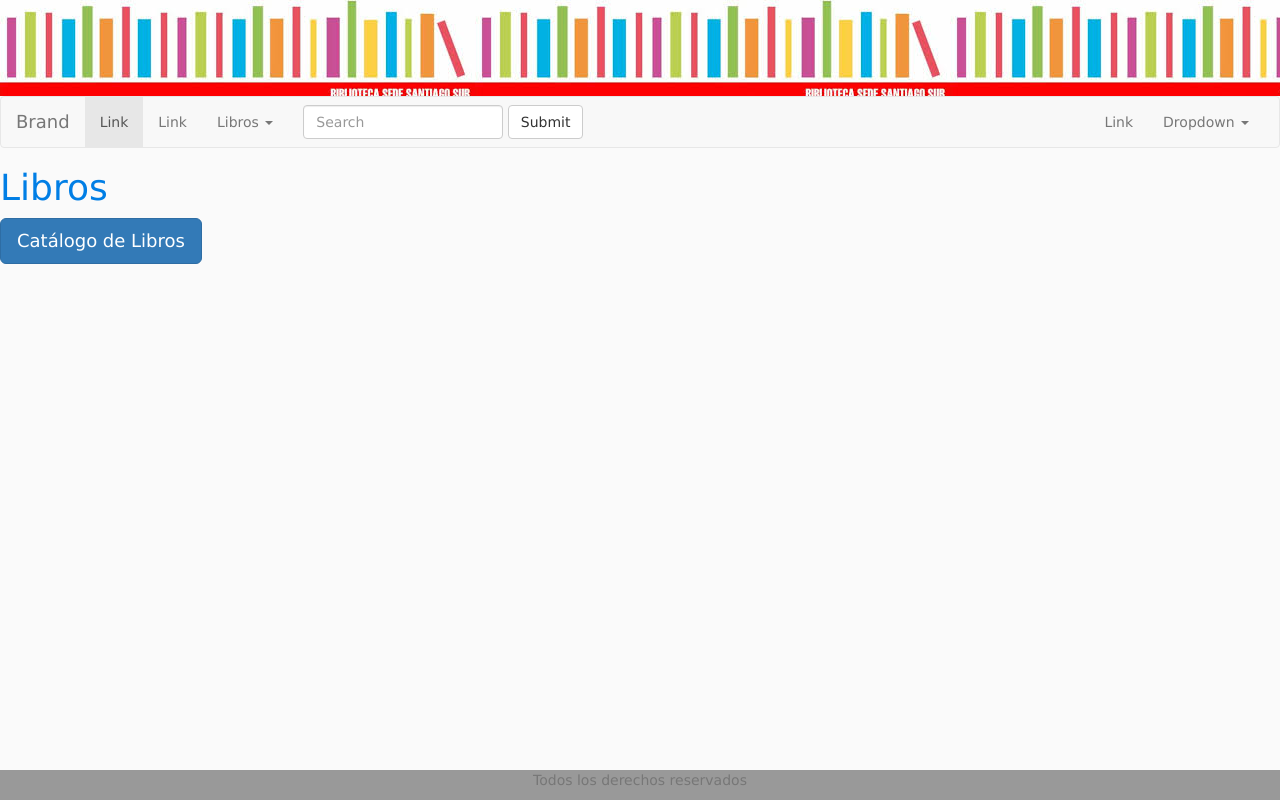
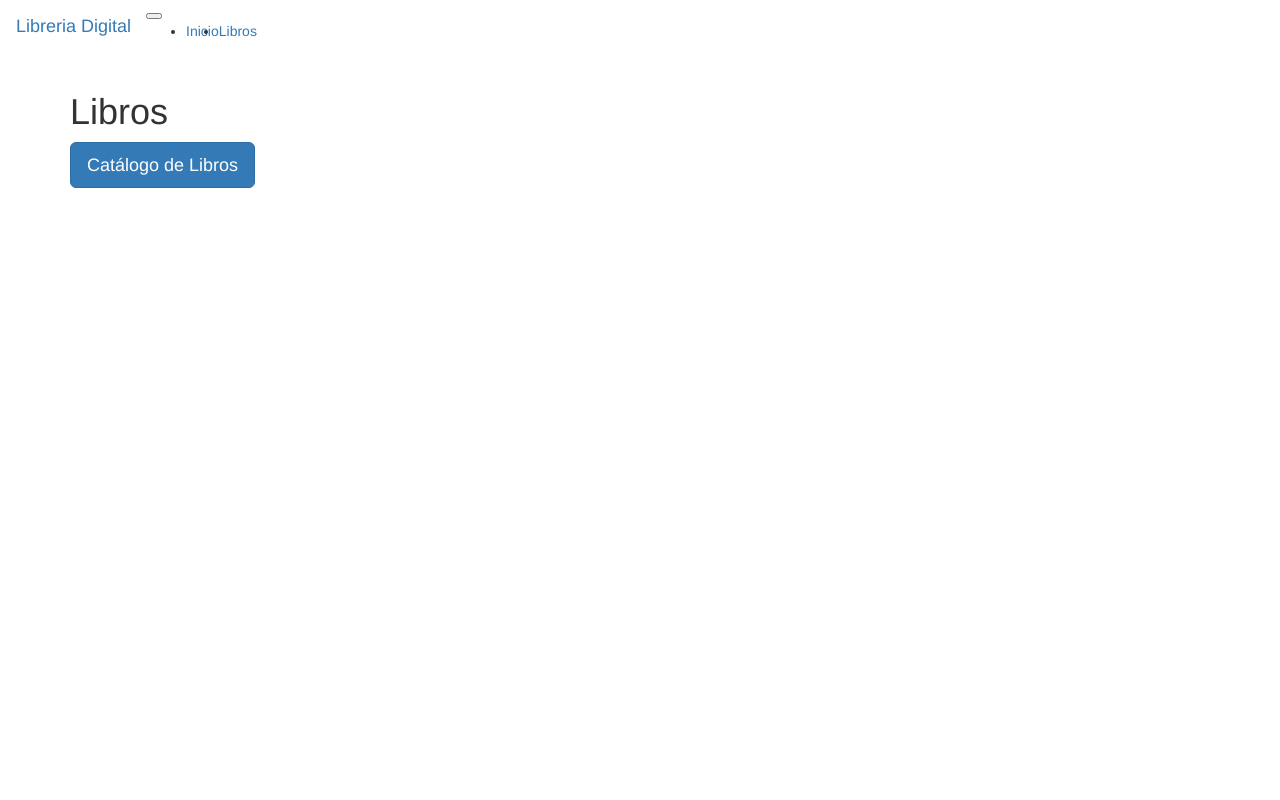
Before and after one commit to HiramHernandez/LibreriDigital, a Django app: template libreria/templates/books/index.html in a window 1280 px wide. Run offline with Django 3.2, Linux system fonts and the light colour scheme; the template is opened without the code that fills it, so the values that code supplies are empty; some libraries are stand-ins or nearby versions.

Commit message:
Los últimos cambios para los templates

```diff
--- a/libreria/templates/base.html
+++ b/libreria/templates/base.html
@@ -3,81 +3,23 @@
 <html lang="en">
 <head>
     <meta charset="UTF-8">
+    <meta name="viewport" content="width=device-width, initial-scale=1, shrink-to-fit=no">
     <title>{% block title %} {% endblock %}</title>
-    <link rel="stylesheet" href="{% static 'css/bootstrap/css/bootstrap.min.css' %}">
-    <link rel="stylesheet" href="{% static 'css/miestilo.css' %}">
+    <link rel="stylesheet" href="https://maxcdn.bootstrapcdn.com/bootstrap/3.3.7/css/bootstrap.min.css">
 </head>
 <body>
-   {% block header %}
-     <div id="header">
 
-    </div>
-   {% endblock %}
-    <nav class="navbar navbar-default ">
-      <div class="container-fluid">
-        <!-- Brand and toggle get grouped for better mobile display -->
-        <div class="navbar-header">
-          <button type="button" class="navbar-toggle collapsed" data-toggle="collapse" data-target="#bs-example-navbar-collapse-1" aria-expanded="false">
-            <span class="sr-only">Toggle navigation</span>
-            <span class="icon-bar"></span>
-            <span class="icon-bar"></span>
-            <span class="icon-bar"></span>
-          </button>
-          <a class="navbar-brand" href="#">Brand</a>
-        </div>
+   {% include "components/header.html" %}
 
-        <!-- Collect the nav links, forms, and other content for toggling -->
-        <div class="collapse navbar-collapse" id="bs-example-navbar-collapse-1">
-          <ul class="nav navbar-nav">
-            <li class="active"><a href="#">Link <span class="sr-only">(current)</span></a></li>
-            <li><a href="#">Link</a></li>
-            <li class="dropdown">
-              <a href="#" class="dropdown-toggle" data-toggle="dropdown" role="button" aria-haspopup="true" aria-expanded="true">Libros <span class="caret"></span></a>
-              <ul class="dropdown-menu">
-                <li><a href="/libros/listado">Catálogo</a></li>
-                <li><a href="#">Another action</a></li>
-                <li><a href="#">Something else here</a></li>
-                <li role="separator" class="divider"></li>
-                <li><a href="#">Separated link</a></li>
-                <li role="separator" class="divider"></li>
-                <li><a href="#">One more separated link</a></li>
-              </ul>
-            </li>
-          </ul>
-          <form class="navbar-form navbar-left">
-            <div class="form-group">
-              <input type="text" class="form-control" placeholder="Search">
-            </div>
-            <button type="submit" class="btn btn-default">Submit</button>
-          </form>
-          <ul class="nav navbar-nav navbar-right">
-            <li><a href="#">Link</a></li>
-            <li class="dropdown">
-              <a href="#" class="dropdown-toggle" data-toggle="dropdown" role="button" aria-haspopup="true" aria-expanded="false">Dropdown <span class="caret"></span></a>
-              <ul class="dropdown-menu">
-                <li><a href="#">Action</a></li>
-                <li><a href="#">Another action</a></li>
-                <li><a href="#">Something else here</a></li>
-                <li role="separator" class="divider"></li>
-                <li><a href="#">Separated link</a></li>
-              </ul>
-            </li>
-          </ul>
-        </div><!-- /.navbar-collapse -->
-      </div><!-- /.container-fluid -->
-    </nav>
-    <div>
-
-    </div>
-    <div class="">
+    <div class="container">
         {% block content %} {% endblock %}
     </div>
 
-    <div id="footer">
+    <!--<div id="footer">
       <div class="container">
          <p class="text-muted credit">Todos los derechos reservados </p>
       </div>
-    </div>
+    </div>-->
 
 </body>
 </html>
```
Also changed, not shown: libreria/templates/books/listado.html (+19 -11 lines).
